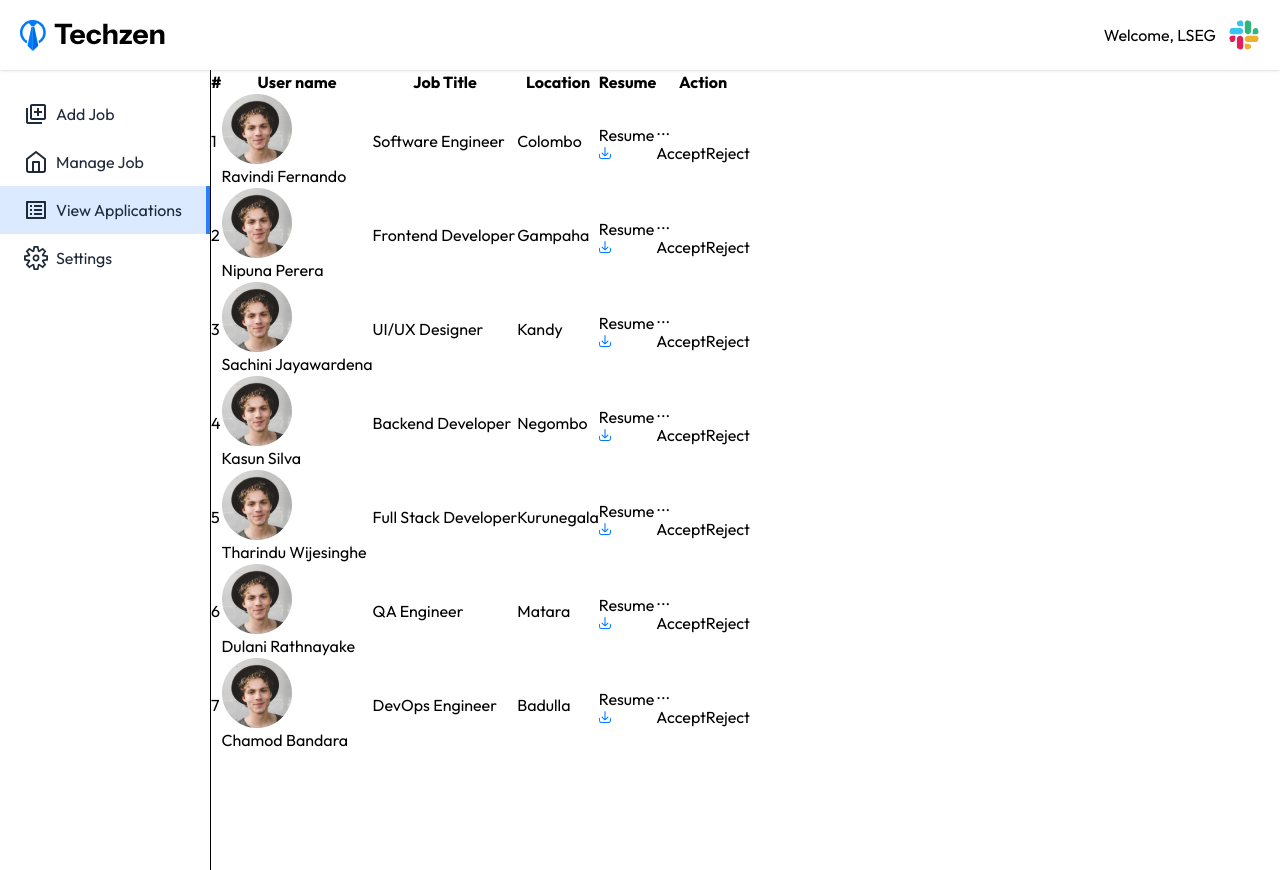
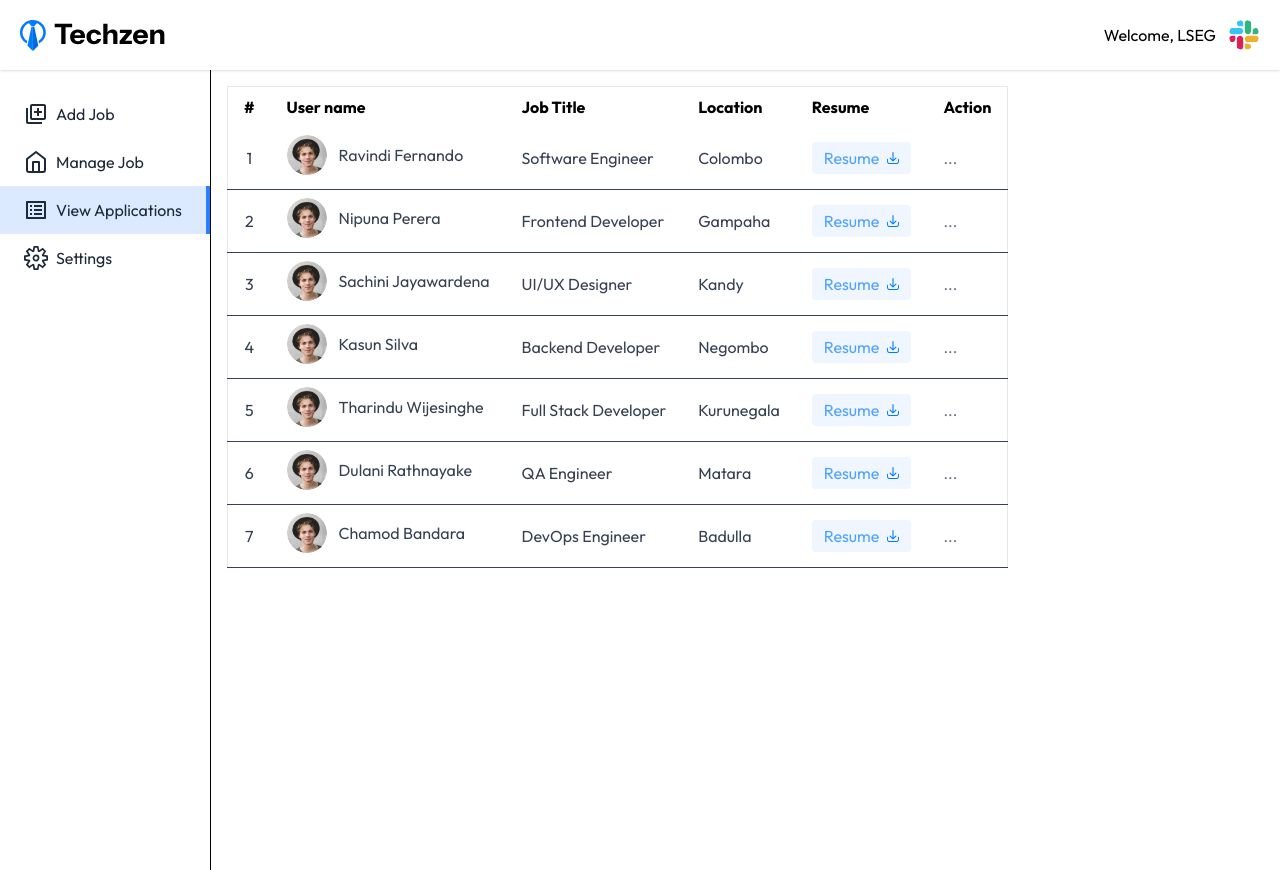
Before and after one commit to infosanuth/Techzen, a React (Vite) app in the folder client/: page /dashboard/view-applications in a window 1280 px wide. Built offline with nearby package versions, Linux system fonts and the light colour scheme; no server answers.

Commit message:
Style ViewApplication page

```diff
--- a/client/src/pages/ViewApplication.jsx
+++ b/client/src/pages/ViewApplication.jsx
@@ -1,42 +1,51 @@
 import React from 'react'
-import { assets, viewApplicationsPageData} from '../assets/assets'
+import { assets, viewApplicationsPageData } from '../assets/assets'
 
 const ViewApplication = () => {
   return (
-    <div>
+    <div className='container mx-auto p-4'>
       <div>
-        <table>
+        <table className='w-full max-w-4xl bg-white border border-gray-200 max-sm:text-sm'>
           <thead>
-            <tr>
-              <th>#</th>
-              <th>User name</th>
-              <th>Job Title</th>
-              <th>Location</th>
-              <th>Resume</th>
-              <th>Action</th>
+            <tr className='bordre-b'>
+              <th className='py-2 px-4 text-left'>#</th>
+              <th className='py-2 px-4 text-left'>User name</th>
+              <th className='py-2 px-4 text-left max-sm:hidden'>Job Title</th>
+              <th className='py-2 px-4 text-left max-sm:hidden'>Location</th>
+              <th className='py-2 px-4 text-left'>Resume</th>
+              <th className='py-2 px-4 text-left'>Action</th>
             </tr>
           </thead>
           <tbody>
             {
-              viewApplicationsPageData.map((applicant,index)=>(
-                <tr>
-                  <td>{index+1}</td>
-                  <td>
-                    <img src={applicant.imgsrc} alt="" />
+              viewApplicationsPageData.map((applicant, index) => (
+                <tr key={index} className='text-gray-700'>
+                  <td className='py-2 px-4 border-b text-center'>{index + 1}</td>
+                  <td className='py-2 px-4 border-b'>
+                    <div className='inline-flex items-center'>
+                      <img className='w-10 h-10 rounded-full mr-3 max-sm:hidden' src={applicant.imgsrc} alt="" />
+                      <span>{applicant.name}</span>
+                    </div>
+                  </td>
+                  {/* <td className='py-2 px-4 border-b text-center flex'>
+                    <img className='w-10 h-10 rounded-full mr-3 max-sm:hidden' src={applicant.imgsrc} alt="" />
                     <span>{applicant.name}</span>
+                  </td> */}
+                  <td className='py-2 px-4 border-b max-sm:hidden'>{applicant.jobTitle}</td>
+                  <td className='py-2 px-4 border-b max-sm:hidden'>{applicant.location}</td>
+                  <td className='py-2 px-4 border-b'>
+                    <a href="" target='_blank'
+                      className='bg-blue-50 text-blue-400 px-3 py-1 rounded inline-flex gap-2 items-center'
+                    >
+                      Resume <img src={assets.resume_download_icon} alt="" />
+                    </a>
                   </td>
-                  <td>{applicant.jobTitle}</td>
-                  <td>{applicant.location}</td>
-                  <td>
-                    <a href="" target='_blank'></a>
-                    Resume <img src={assets.resume_download_icon} alt="" />
-                  </td>
-                  <td>
-                    <div>
-                      <button>...</button>
-                      <div>
-                        <button>Accept</button>
-                        <button>Reject</button>
+                  <td className='py-2 px-4 border-b relative'>
+                    <div className='relative inline-block text-left group'>
+                      <button className='text-gray-500 action-button'>...</button>
+                      <div className='z-10 hidden absolute right-0 md:left-0 top-0 mt-2 w-32 bg-white border border-gray-200 rounded shadow group-hover:block'>
+                        <button className='block w-full text-left px-4 py-2 text-blue-500 hover:bg-gray-100'>Accept</button>
+                        <button className='block w-full text-left px-4 py-2 text-red-500 hover:bg-gray-100'>Reject</button>
                       </div>
                     </div>
                   </td>
```
